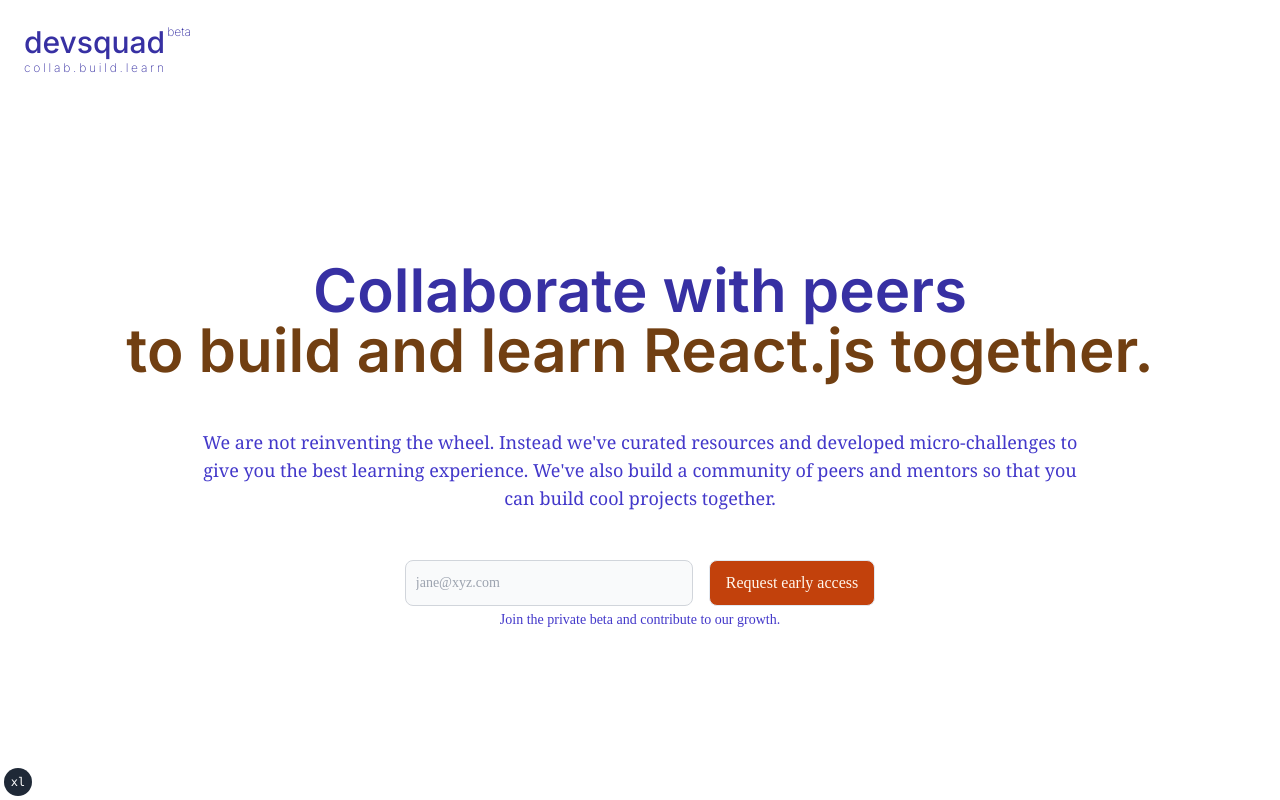
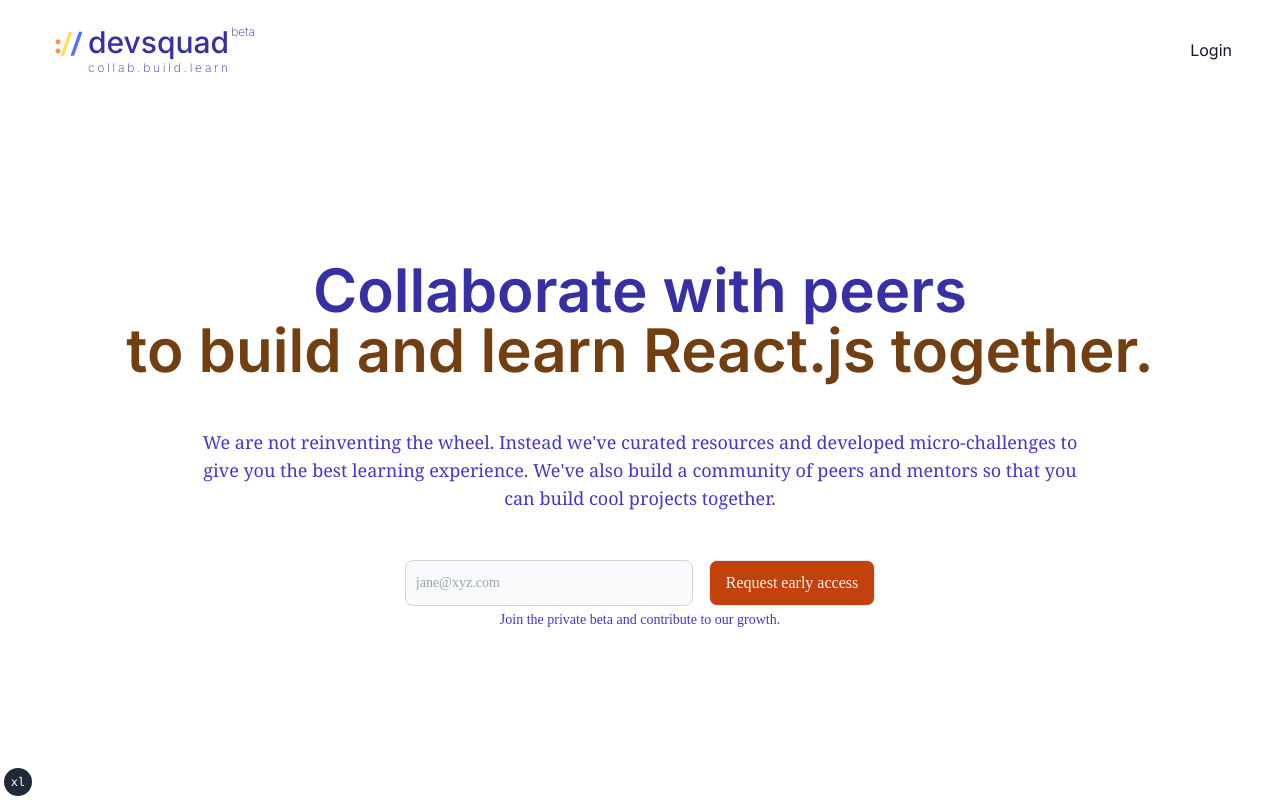
Before and after one commit to DevSquadIN/devsquad, a Next.js app: page / in a window 1280 px wide. Built offline with nearby package versions, Linux system fonts and the light colour scheme.

Commit message:
feat: add logo

```diff
--- /dev/null
+++ b/components/icons.tsx
@@ -0,0 +1,30 @@
+import { LucideProps, type Icon as LucideIcon } from "lucide-react"
+
+export type Icon = LucideIcon
+
+export const Logo = {
+  devsquad: (props: LucideProps) => (
+    <svg
+      width="200"
+      height="200"
+      viewBox="0 0 200 200"
+      fill="none"
+      xmlns="http://www.w3.org/2000/svg"
+      {...props}
+    >
+      <rect width="200" height="200" fill="white" />
+      <path
+        d="M49.768 101.072C46.3547 101.072 43.4107 99.92 40.936 97.616C38.5467 95.2267 37.352 92.1973 37.352 88.528C37.352 84.8587 38.5467 81.9147 40.936 79.696C43.4107 77.392 46.3547 76.24 49.768 76.24C53.2667 76.24 56.2107 77.392 58.6 79.696C60.9893 81.9147 62.184 84.8587 62.184 88.528C62.184 92.1973 60.9893 95.2267 58.6 97.616C56.2107 99.92 53.2667 101.072 49.768 101.072ZM49.768 147.024C46.3547 147.024 43.4107 145.872 40.936 143.568C38.5467 141.179 37.352 138.149 37.352 134.48C37.352 130.811 38.5467 127.867 40.936 125.648C43.4107 123.344 46.3547 122.192 49.768 122.192C53.2667 122.192 56.2107 123.344 58.6 125.648C60.9893 127.867 62.184 130.811 62.184 134.48C62.184 138.149 60.9893 141.179 58.6 143.568C56.2107 145.872 53.2667 147.024 49.768 147.024Z"
+        fill="#FF914D"
+      />
+      <path
+        d="M62.276 158.8L104.516 38.224H122.308L80.068 158.8H62.276Z"
+        fill="#FFDE59"
+      />
+      <path
+        d="M112.401 158.8L154.641 38.224H172.433L130.193 158.8H112.401Z"
+        fill="#5271FF"
+      />
+    </svg>
+  ),
+}
--- a/components/navbar/main-nav.tsx
+++ b/components/navbar/main-nav.tsx
@@ -1,12 +1,25 @@
+"use client"
+
 import Link from "next/link"
+import { usePathname } from "next/navigation"
 
 import { siteConfig } from "@/config/site"
 
+import { Logo } from "../icons"
+
 const MainNav = () => {
+  const router = usePathname()
   return (
-    <div className="mx-auto flex max-w-7xl items-center justify-between py-6">
+    <div className="mx-auto flex max-w-[1450px] items-center justify-between px-4 sm:px-6">
+      <div className="flex items-center gap-4 py-6 ">
         {/* logo */}
-      <Link href="/" className="font-sans text-3xl font-medium text-indigo-800">
+        <Link
+          href="/"
+          className="font-sans text-3xl font-medium text-indigo-800"
+        >
+          <div className="flex">
+            <Logo.devsquad className="h-10 w-10" />
+            <span className="sr-only">devsquad logo</span>
             <div className="flex flex-col">
               <p className="flex">
                 <span>{siteConfig.name}</span>
@@ -16,7 +29,13 @@ const MainNav = () => {
                 collab.build.learn
               </span>
             </div>
+          </div>
         </Link>
+        {/* menu items */}
+      </div>
+      {router === "/" ? (
+        <div className="font-sans antialiased">Login</div>
+      ) : null}
     </div>
   )
 }
```
Lines whose indentation alone changed are shown as unchanged.
